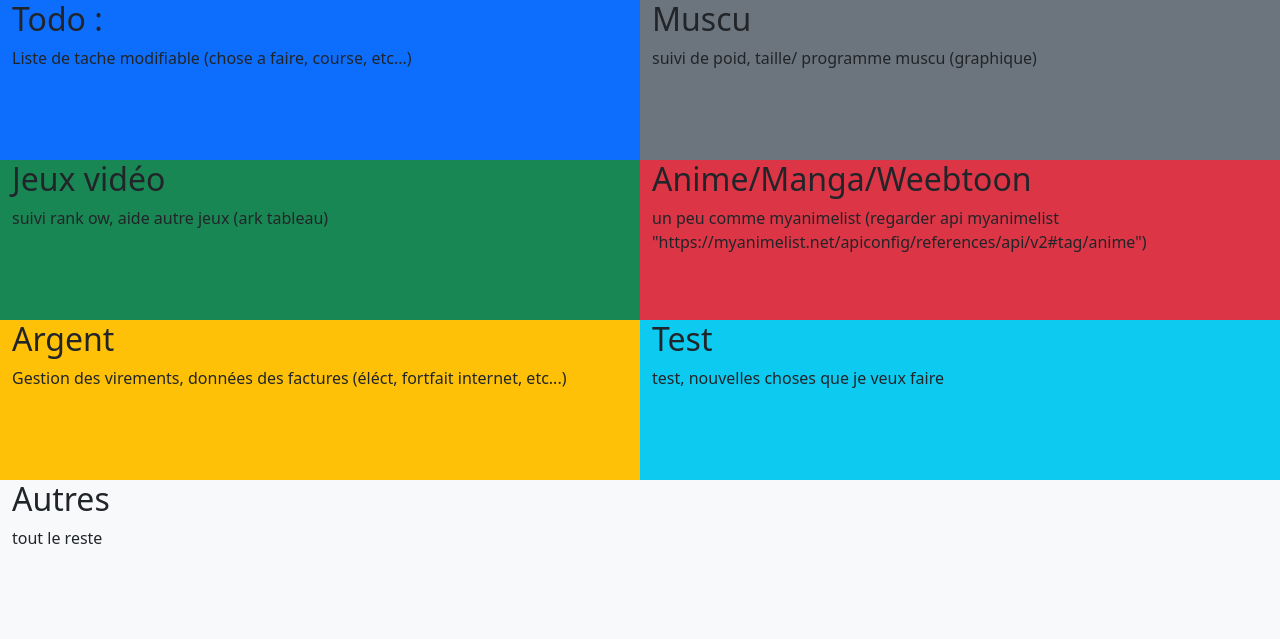
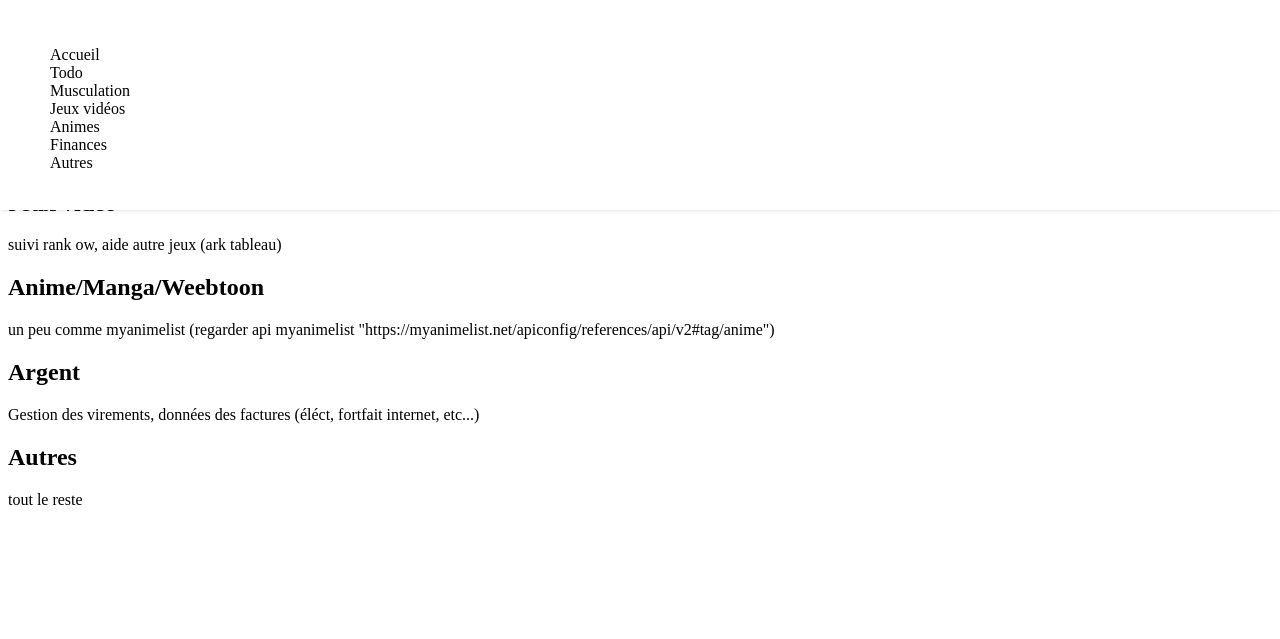
Before and after one commit to Zenith0713/PersonalToolsSite, a PHP site: page / in a window 1280 px wide. Shown: the top 639 px of the page. Run offline with PHP 8.4, Linux system fonts and the light colour scheme.

Commit message:
Modifications de la page d'accueil et stylisation du header

```diff
--- a/css/stylesheet.css
+++ b/css/stylesheet.css
@@ -1,7 +1,41 @@
-body {
-  height: 40rem;
+/* Utilisation de la méthode "mobile first" qui consiste à d'abord effectuer le design du format
+mobile pour ensuite adapter se format au écran plus grand*/
+
+/******************************************************************************/
+/********************************** Global ************************************/
+/******************************************************************************/
+
+/********************************** Header ************************************/
+
+body > header {
+  position: fixed;
+  top: 0;
+  left: 0;
+  right: 0;
+  padding: 30px 10px 20px; /* Changer les valeurs en rem/em */
+  margin-bottom: 1rem;
+  z-index: 1;
+  box-shadow: 1px 1px 3px rgb(0 0 0 / 10%); /* revoir pour mettre une meilleur valeur */
+  background-color: #fff; /* revoir pour mettre une meilleur valeur */
+  height: 10rem;
 }
 
-#home section {
-  height: 25%;
+body > header ul {
+  list-style: none;
 }
+
+body > header a {
+  text-decoration: none;
+  color: black;
+}
+
+body > header a:hover {
+  /* Mettre autres choses*/
+  color: red;
+}
+
+/********************************** Footer ************************************/
+
+/******************************************************************************/
+/********************************** Index *************************************/
+/******************************************************************************/
--- a/includes/footer.php
+++ b/includes/footer.php
@@ -0,0 +1,3 @@
+</body>
+
+</html>
--- a/includes/header.php
+++ b/includes/header.php
@@ -0,0 +1,26 @@
+<!DOCTYPE html>
+<html>
+
+<head>
+    <meta charset=“UTF-8”>
+    <meta name="viewport" content="width=device-width, initial-scale=1.0">
+    <title>Mes outils</title>
+
+    <!-- Lien CSS -->
+    <link rel="stylesheet" type="text/css" href="css/stylesheet.css">
+</head>
+
+<body>
+    <header>
+        <nav>
+            <ul>
+                <li><a href="#">Accueil</a></li>
+                <li><a href="#">Todo</a></li>
+                <li><a href="#">Musculation</a></li>
+                <li><a href="#">Jeux vidéos</a></li>
+                <li><a href="#">Animes</a></li>
+                <li><a href="#">Finances</a></li>
+                <li><a href="#">Autres</a></li>
+            </ul>
+        </nav>
+    </header>
--- a/index.php
+++ b/index.php
@@ -1,68 +1,42 @@
-<!DOCTYPE html>
-<html>
+<?php include("includes/header.php"); ?>
 
-<head>
-    <meta charset=“UTF-8”>
-    <meta name="viewport" content="width=device-width, initial-scale=1.0">
-    <title>Mes outils</title>
-
-    <!-- Lien CSS -->
-    <link href="https://cdn.jsdelivr.net/npm/bootstrap@5.0.2/dist/css/bootstrap.min.css" rel="stylesheet" integrity="sha384-EVSTQN3/azprG1Anm3QDgpJLIm9Nao0Yz1ztcQTwFspd3yD65VohhpuuCOmLASjC" crossorigin="anonymous">
-    <link rel="stylesheet" type="text/css" href="css/stylesheet.css">
-    <!-- <link rel="stylesheet" type="text/css" href="/css/bootstrap-4.5.3.min.css"> -->
-</head>
-
-<body id="home" class="container w-100 mw-100">
-    <section class="row">
-        <article class="col bg-primary">
+<main>
+    <section>
+        <article>
             <h2>Todo :</h2>
             <p>Liste de tache modifiable (chose a faire, course, etc...)</p>
         </article>
 
-        <article class="col bg-secondary">
+        <article>
             <h2>Muscu</h2>
             <p>suivi de poid, taille/ programme muscu (graphique)</p>
         </article>
-    </section>
 
-    <section class="row">
-        <article class="col bg-success">
+        <article>
             <h2>Jeux vidéo</h2>
             <p>suivi rank ow, aide autre jeux (ark tableau)</p>
         </article>
 
-        <article class="col bg-danger">
+        <article>
             <h2>Anime/Manga/Weebtoon</h2>
             <p>un peu comme myanimelist (regarder api myanimelist "https://myanimelist.net/apiconfig/references/api/v2#tag/anime")</p>
         </article>
-    </section>
 
-    <section class="row">
-        <article class="col bg-warning">
+        <article>
             <h2>Argent</h2>
             <p>Gestion des virements, données des factures (éléct, fortfait internet, etc...)</p>
         </article>
 
-        <article class="col bg-info">
-            <h2>Test</h2>
-            <p>test, nouvelles choses que je veux faire</p>
-        </article>
-    </section>
-
-    <section class="row">
-        <article class="col bg-light">
+        <article>
             <h2>Autres</h2>
             <p>tout le reste</p>
         </article>
     </section>
+</main>
 
-    <!-- <p>(peut etre se servir d'autres api, fonctionnalitées non communes)</p>
+<!-- <p>(peut etre se servir d'autres api, fonctionnalitées non communes)</p> -->
 
-    <button type="button" class="btn btn-primary">Send</button> -->
 
-    <!-- All Script -->
-    <script src="https://ajax.googleapis.com/ajax/libs/jquery/3.5.1/jquery.min.js"></script>
-    <script src="https://cdn.jsdelivr.net/npm/bootstrap@5.0.2/dist/js/bootstrap.bundle.min.js" integrity="sha384-MrcW6ZMFYlzcLA8Nl+NtUVF0sA7MsXsP1UyJoMp4YLEuNSfAP+JcXn/tWtIaxVXM" crossorigin="anonymous"></script>
-</body>
+<!-- All Script -->
 
-</html>
+<?php include("includes/footer.php"); ?>
```
